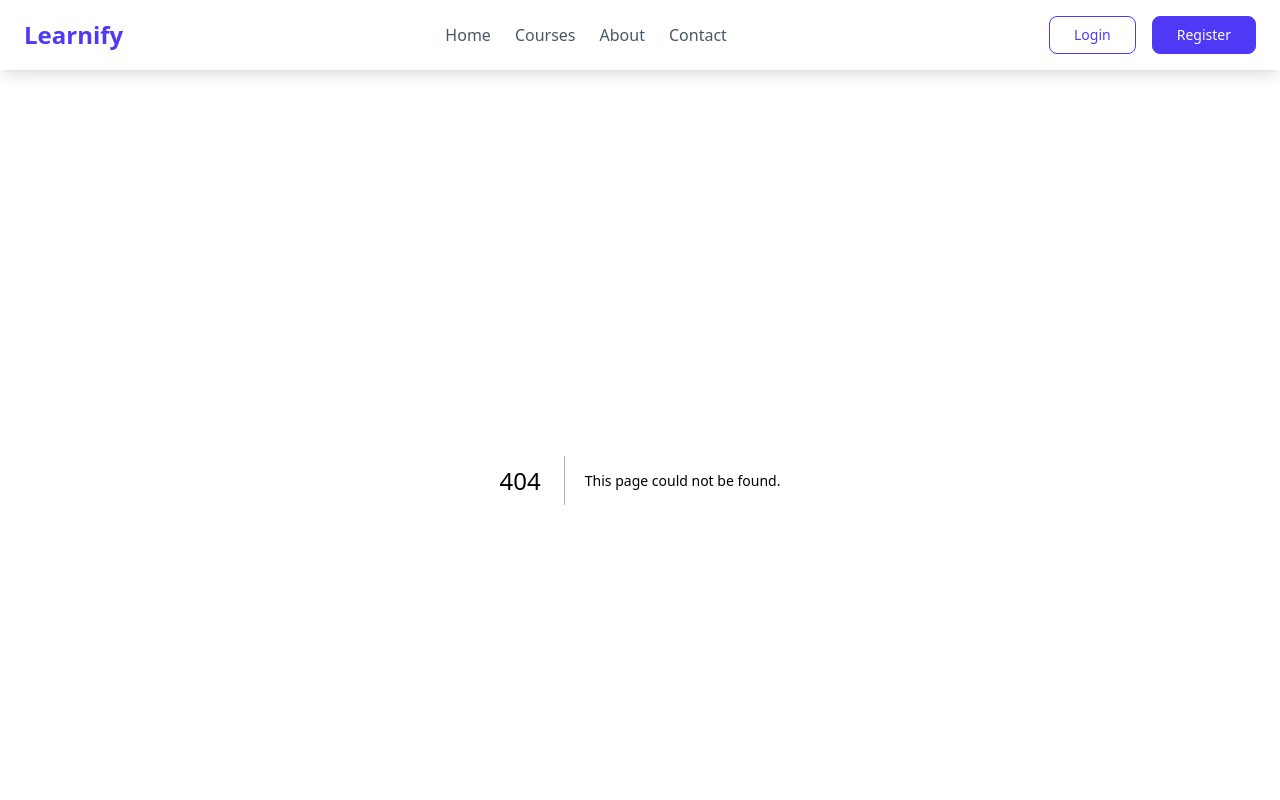
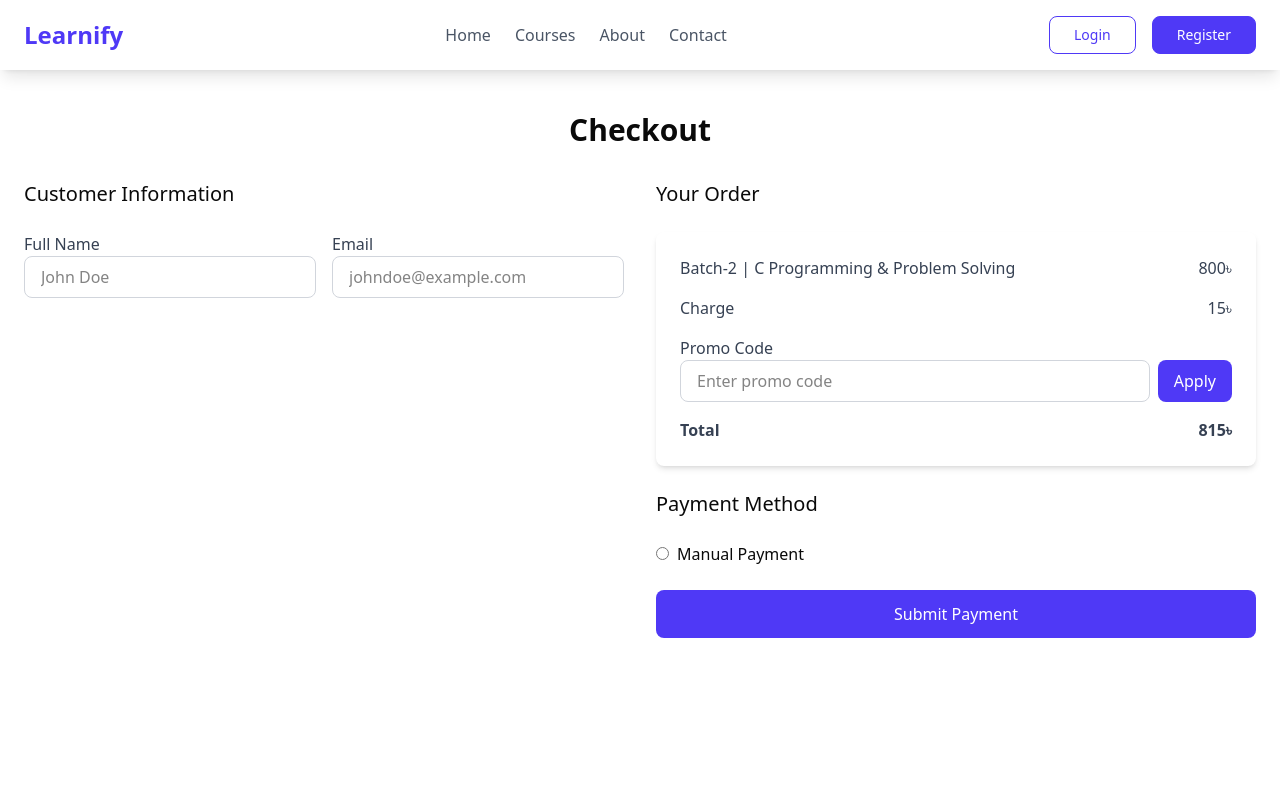
Before and after one commit to khairul1036/Learnify---a-online-learning-platform, a Next.js app: page /checkout in a window 1280 px wide. Before the commit this address had no page. Shown: the top 800 px of the page. Built offline with nearby package versions, Linux system fonts and the light colour scheme.

Commit message:
added course Checkout page

```diff
--- /dev/null
+++ b/src/app/(pages)/checkout/page.tsx
@@ -0,0 +1,245 @@
+"use client";
+import React, { useState } from "react";
+
+const Checkout = () => {
+  // State to hold the customer info and payment details
+  const [promoCode, setPromoCode] = useState("");
+  const [totalPrice, setTotalPrice] = useState(815); // Total price after charges
+  const [name, setName] = useState("");
+  const [email, setEmail] = useState("");
+  const [paymentMethod, setPaymentMethod] = useState("");
+  const [paymentOption, setPaymentOption] = useState(""); // Bkash, Nagad, Rocket
+  const [transactionId, setTransactionId] = useState("");
+  const [paymentNumber, setPaymentNumber] = useState(""); // For payment method number
+  const [isPaymentDone, setIsPaymentDone] = useState(false);
+
+  const handlePromoChange = (e) => {
+    setPromoCode(e.target.value);
+  };
+
+  const handleApplyPromo = () => {
+    if (promoCode === "DISCOUNT10") {
+      setTotalPrice(totalPrice * 0.9); // Apply 10% discount
+    } else {
+      alert("Invalid promo code");
+    }
+  };
+
+  const handlePaymentMethodChange = (e) => {
+    setPaymentMethod(e.target.value);
+  };
+
+  const handlePaymentOptionChange = (e) => {
+    setPaymentOption(e.target.value);
+  };
+
+  const handleTransactionIdChange = (e) => {
+    setTransactionId(e.target.value);
+  };
+
+  const handlePaymentNumberChange = (e) => {
+    setPaymentNumber(e.target.value);
+  };
+
+  const handleSubmitPayment = () => {
+    // Check if transaction ID and payment method are valid
+    if (transactionId && paymentNumber) {
+      const paymentData = {
+        name,
+        email,
+        promoCode,
+        totalPrice,
+        paymentMethod,
+        paymentOption,
+        paymentNumber,
+        transactionId,
+      };
+
+      // Log the final data
+      console.log("Payment data:", paymentData);
+
+      alert("Payment submitted successfully!");
+      setIsPaymentDone(true);
+    } else {
+      alert("Please fill in all required fields.");
+    }
+  };
+
+  return (
+    <div className="max-w-7xl mx-auto px-4 py-8">
+      <h2 className="text-3xl font-semibold text-center mb-8">Checkout</h2>
+
+      <div className="grid grid-cols-1 md:grid-cols-2 gap-8">
+        {/* Left Section: Customer Information */}
+        <div className="space-y-6">
+          <h3 className="text-xl font-medium">Customer Information</h3>
+          <form className="space-y-4">
+            <div className="flex flex-col md:flex-row md:space-x-4">
+              <div className="w-full md:w-1/2">
+                <label className="block text-gray-700">Full Name</label>
+                <input
+                  type="text"
+                  value={name}
+                  onChange={(e) => setName(e.target.value)}
+                  className="w-full px-4 py-2 border border-gray-300 rounded-md"
+                  placeholder="John Doe"
+                />
+              </div>
+              <div className="w-full md:w-1/2">
+                <label className="block text-gray-700">Email</label>
+                <input
+                  type="email"
+                  value={email}
+                  onChange={(e) => setEmail(e.target.value)}
+                  className="w-full px-4 py-2 border border-gray-300 rounded-md"
+                  placeholder="johndoe@example.com"
+                />
+              </div>
+            </div>
+          </form>
+        </div>
+
+        {/* Right Section: Order Summary, Promo Code & Payment */}
+        <div className="space-y-6">
+          <h3 className="text-xl font-medium">Your Order</h3>
+          <div className="bg-white shadow-md rounded-md p-6">
+            {/* Order Items */}
+            <div className="flex justify-between mb-4">
+              <span className="text-gray-700">Batch-2 | C Programming & Problem Solving</span>
+              <span className="text-gray-700">800৳</span>
+            </div>
+            <div className="flex justify-between mb-4">
+              <span className="text-gray-700">Charge</span>
+              <span className="text-gray-700">15৳</span>
+            </div>
+
+            {/* Promo Code Input */}
+            <div className="mb-4">
+              <label className="block text-gray-700">Promo Code</label>
+              <div className="flex">
+                <input
+                  type="text"
+                  value={promoCode}
+                  onChange={handlePromoChange}
+                  className="w-full px-4 py-2 border border-gray-300 rounded-md"
+                  placeholder="Enter promo code"
+                />
+                <button
+                  onClick={handleApplyPromo}
+                  className="cursor-pointer ml-2 px-4 py-2 bg-indigo-600 text-white rounded-md hover:bg-indigo-700"
+                >
+                  Apply
+                </button>
+              </div>
+            </div>
+
+            {/* Total Price */}
+            <div className="flex justify-between mt-4 font-semibold">
+              <span className="text-gray-700">Total</span>
+              <span className="text-gray-700">{totalPrice}৳</span>
+            </div>
+          </div>
+
+          {/* Payment Section */}
+          <h3 className="text-xl font-medium">Payment Method</h3>
+          <div className="space-y-4">
+            <div>
+              <input
+                type="radio"
+                id="manualPayment"
+                name="paymentMethod"
+                value="manual"
+                checked={paymentMethod === "manual"}
+                onChange={handlePaymentMethodChange}
+                className="mr-2"
+              />
+              <label htmlFor="manualPayment">Manual Payment</label>
+            </div>
+
+            {/* Manual Payment Options */}
+            {paymentMethod === "manual" && (
+              <div className="space-y-2 pl-6">
+                <div>
+                  <input
+                    type="radio"
+                    id="bkash"
+                    name="paymentOption"
+                    value="bkash"
+                    checked={paymentOption === "bkash"}
+                    onChange={handlePaymentOptionChange}
+                    className="mr-2"
+                  />
+                  <label htmlFor="bkash">Bkash: 01788758131</label>
+                </div>
+                <div>
+                  <input
+                    type="radio"
+                    id="nagad"
+                    name="paymentOption"
+                    value="nagad"
+                    checked={paymentOption === "nagad"}
+                    onChange={handlePaymentOptionChange}
+                    className="mr-2"
+                  />
+                  <label htmlFor="nagad">Nagad: 0188885461</label>
+                </div>
+                <div>
+                  <input
+                    type="radio"
+                    id="rocket"
+                    name="paymentOption"
+                    value="rocket"
+                    checked={paymentOption === "rocket"}
+                    onChange={handlePaymentOptionChange}
+                    className="mr-2"
+                  />
+                  <label htmlFor="rocket">Rocket: 0196533211</label>
+                </div>
+              </div>
+            )}
+
+            {/* Payment Number Input */}
+            {paymentMethod === "manual" && (
+              <div className="mt-4">
+                <label className="block text-gray-700">Your Number</label>
+                <input
+                  type="text"
+                  value={paymentNumber}
+                  onChange={handlePaymentNumberChange}
+                  className="w-full px-4 py-2 border border-gray-300 rounded-md"
+                  placeholder="Enter your payment number"
+                />
+              </div>
+            )}
+
+            {/* Transaction ID Input */}
+            {paymentMethod === "manual" && (
+              <div className="mt-4">
+                <label className="block text-gray-700">Transaction ID</label>
+                <input
+                  type="text"
+                  value={transactionId}
+                  onChange={handleTransactionIdChange}
+                  className="w-full px-4 py-2 border border-gray-300 rounded-md"
+                  placeholder="Enter transaction ID"
+                />
+              </div>
+            )}
+
+            {/* Submit Payment */}
+            <div className="mt-6">
+              <button
+                onClick={handleSubmitPayment}
+                className="cursor-pointer w-full py-3 bg-indigo-600 text-white rounded-md hover:bg-indigo-700"
+              >
+                {isPaymentDone ? "Payment Successful" : "Submit Payment"}
+              </button>
+            </div>
+          </div>
+        </div>
+      </div>
+    </div>
+  );
+};
+
+export default Checkout;
--- a/src/app/(pages)/course-details/[id]/page.tsx
+++ b/src/app/(pages)/course-details/[id]/page.tsx
@@ -69,25 +69,25 @@ const CourseDetails = () => {
               <div className="flex space-x-4 border-b overflow-auto">
                 <button
                   onClick={() => setActiveTab('courseInfo')}
-                  className={`py-2 px-4 text-base font-semibold ${activeTab === 'courseInfo' ? 'border-b-2 border-indigo-600 text-indigo-600' : 'text-gray-600'}`}
+                  className={`py-2 px-4 text-base cursor-pointer font-semibold ${activeTab === 'courseInfo' ? 'border-b-2 border-indigo-600 text-indigo-600' : 'text-gray-600'}`}
                 >
                   Details
                 </button>
                 <button
                   onClick={() => setActiveTab('classSchedule')}
-                  className={`py-2 px-4 text-base font-semibold ${activeTab === 'classSchedule' ? 'border-b-2 border-indigo-600 text-indigo-600' : 'text-gray-600'}`}
+                  className={`py-2 px-4 text-base cursor-pointer font-semibold ${activeTab === 'classSchedule' ? 'border-b-2 border-indigo-600 text-indigo-600' : 'text-gray-600'}`}
                 >
                   Schedule
                 </button>
                 <button
                   onClick={() => setActiveTab('reviews')}
-                  className={`py-2 px-4 text-base font-semibold ${activeTab === 'reviews' ? 'border-b-2 border-indigo-600 text-indigo-600' : 'text-gray-600'}`}
+                  className={`py-2 px-4 text-base cursor-pointer font-semibold ${activeTab === 'reviews' ? 'border-b-2 border-indigo-600 text-indigo-600' : 'text-gray-600'}`}
                 >
                   Reviews
                 </button>
                 <button
                   onClick={() => setActiveTab('announcements')}
-                  className={`py-2 px-4 text-base font-semibold ${activeTab === 'announcements' ? 'border-b-2 border-indigo-600 text-indigo-600' : 'text-gray-600'}`}
+                  className={`py-2 px-4 text-base cursor-pointer font-semibold ${activeTab === 'announcements' ? 'border-b-2 border-indigo-600 text-indigo-600' : 'text-gray-600'}`}
                 >
                   Announcements
                 </button>
@@ -146,7 +146,7 @@ const CourseDetails = () => {
                  {/* Enroll Button */}
             <div className="mt-4">
               <Link
-                href="#"
+                href={"/checkout"}
                 className="w-full text-center inline-block px-6 py-2 text-white bg-indigo-600 border border-indigo-600 rounded-md hover:bg-indigo-700 hover:text-white transition-colors"
               >
                 Enroll Now
--- a/src/app/layout.tsx
+++ b/src/app/layout.tsx
@@ -32,7 +32,7 @@ export default function RootLayout({
         {/* Navbar */}
         <Navbar />
         {/* Dynamic content from children */}
-        <main className="mt-20 mx-2">{children}</main>
+        <main className="min-h-screen mt-20 mx-2">{children}</main>
         {/* Footer   */}
         <Footer/>
       </body>
--- a/src/components/CourseCard/CourseCard.tsx
+++ b/src/components/CourseCard/CourseCard.tsx
@@ -51,12 +51,12 @@ const CourseCard = () => {
             </Link>
             {/* Enroll Button */}
             <div className="mt-4">
-              <a
-                href="#"
+              <Link
+                href={"/checkout"}
                 className="w-full text-center inline-block px-6 py-2 text-indigo-600 bg-white border border-indigo-600 rounded-md hover:bg-indigo-600 hover:text-white transition-colors"
               >
                 Enroll Now
-              </a>
+              </Link>
             </div>
           </div>
         </div>
```
